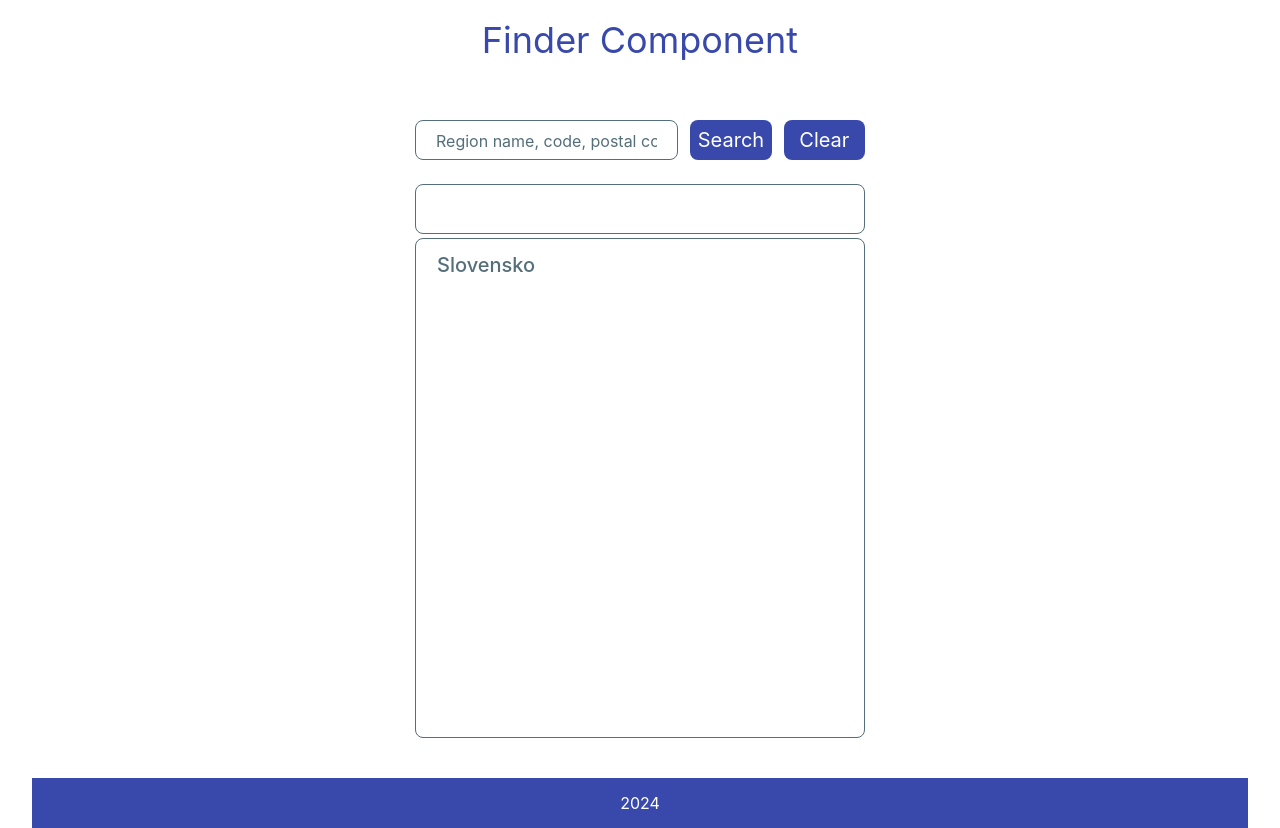
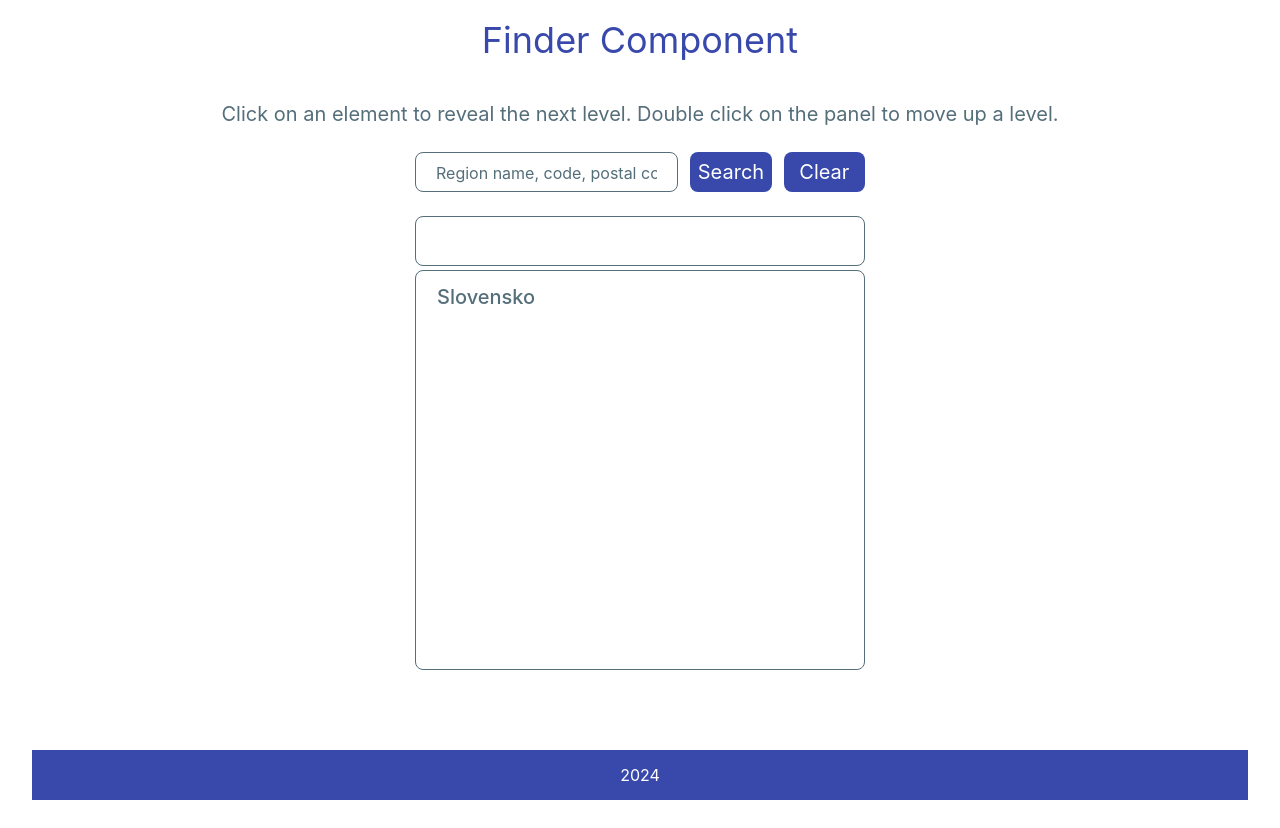
Before and after one commit to kseniyalan/finder-component, a React app: page / in a window 1280 px wide. After the commit the page ends 800 px from the top, so only its background shows below. Built offline with nearby package versions, Linux system fonts and the light colour scheme; the HTML template or start-up script is replaced by a standard one.

Commit message:
Add instructions for user

```diff
--- a/src/App.tsx
+++ b/src/App.tsx
@@ -5,9 +5,12 @@ import './assets/styles/index.scss';
 function App() {
   return (
     <AppLayout>
-      <div className="content">
-        <Finder />
-      </div>
+      <>
+        <div className="finder-description">Click on an element to reveal the next level. Double click on the panel to move up a level.</div>
+        <div className="finder-wrapper">
+          <Finder />
+        </div>
+      </>
     </AppLayout>
   )
 }
--- a/src/assets/styles/index.scss
+++ b/src/assets/styles/index.scss
@@ -44,13 +44,7 @@
 }
 
 .content{
-  display: flex;
-  justify-content: center;
-  margin: 20px 0;
 
-  @media screen and (min-width: 768px) {
-    margin: 40px 0;
-  }
 }
 
 .header-wrapper{
@@ -109,6 +103,24 @@ h1{
   border: 1px solid var(--grey);
   border-radius: var(--border-radius);
   padding: var(--cart-padding);
+}
+
+.finder-description{
+  font-size: 20px;
+  line-height: 1.4;
+  color: var(--grey);
+  text-align: center;
+  margin-top: 20px;
+}
+
+.finder-wrapper{
+  display: flex;
+  justify-content: center;
+  margin: 16px 0;
+
+  @media screen and (min-width: 768px) {
+    margin: 24px 0;
+  }
 }
 
 .finder{
--- a/src/assets/styles/variables.scss
+++ b/src/assets/styles/variables.scss
@@ -9,8 +9,8 @@
   --header-mobile-height: 60px;
 
   --border-radius: 8px;
-  --panel-height: 500px;
-  --search-results-height: 250px;
+  --panel-height: 400px;
+  --search-results-height: 150px;
   --cart-padding: 10px;
   --panels-gap: 4px;
   --search-top-height: 40px;
```
